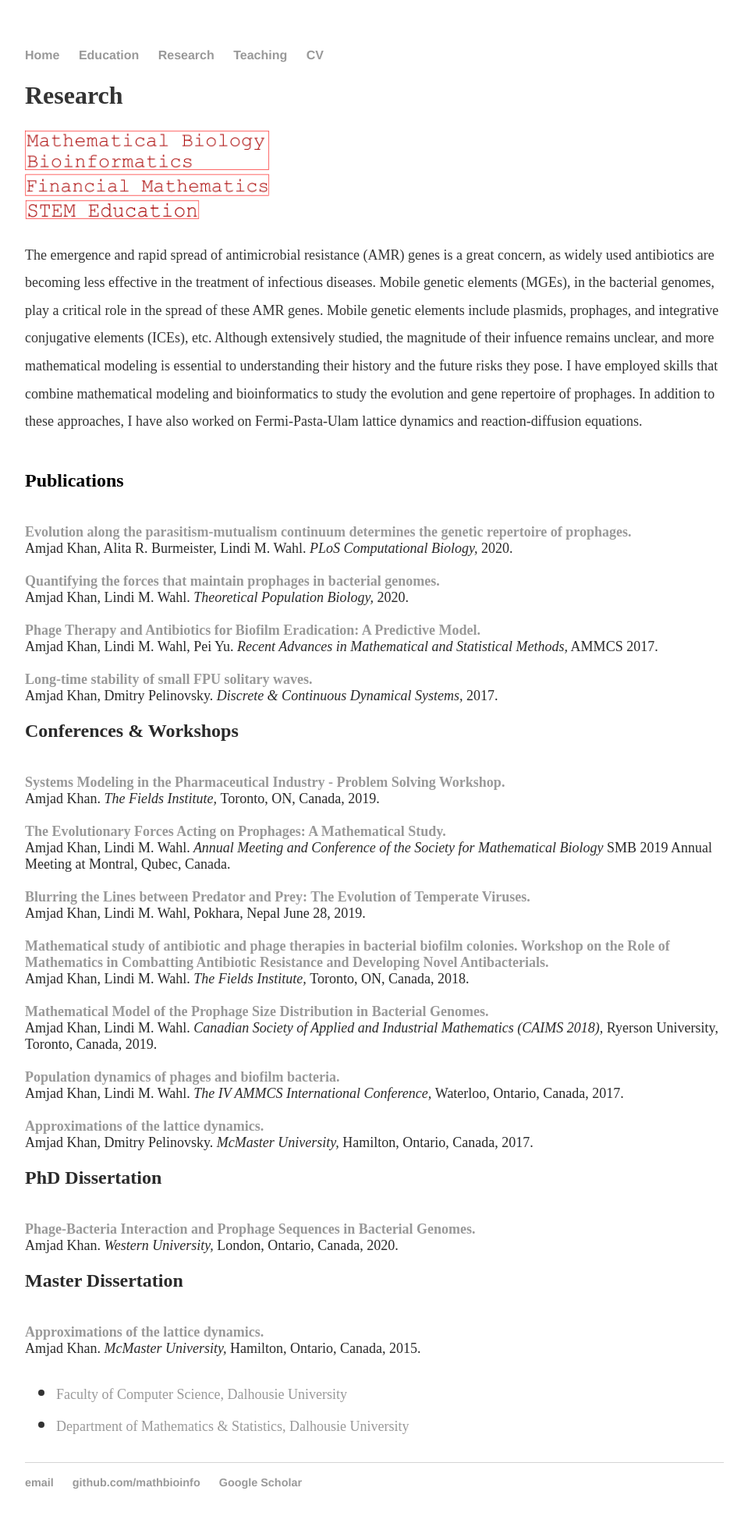
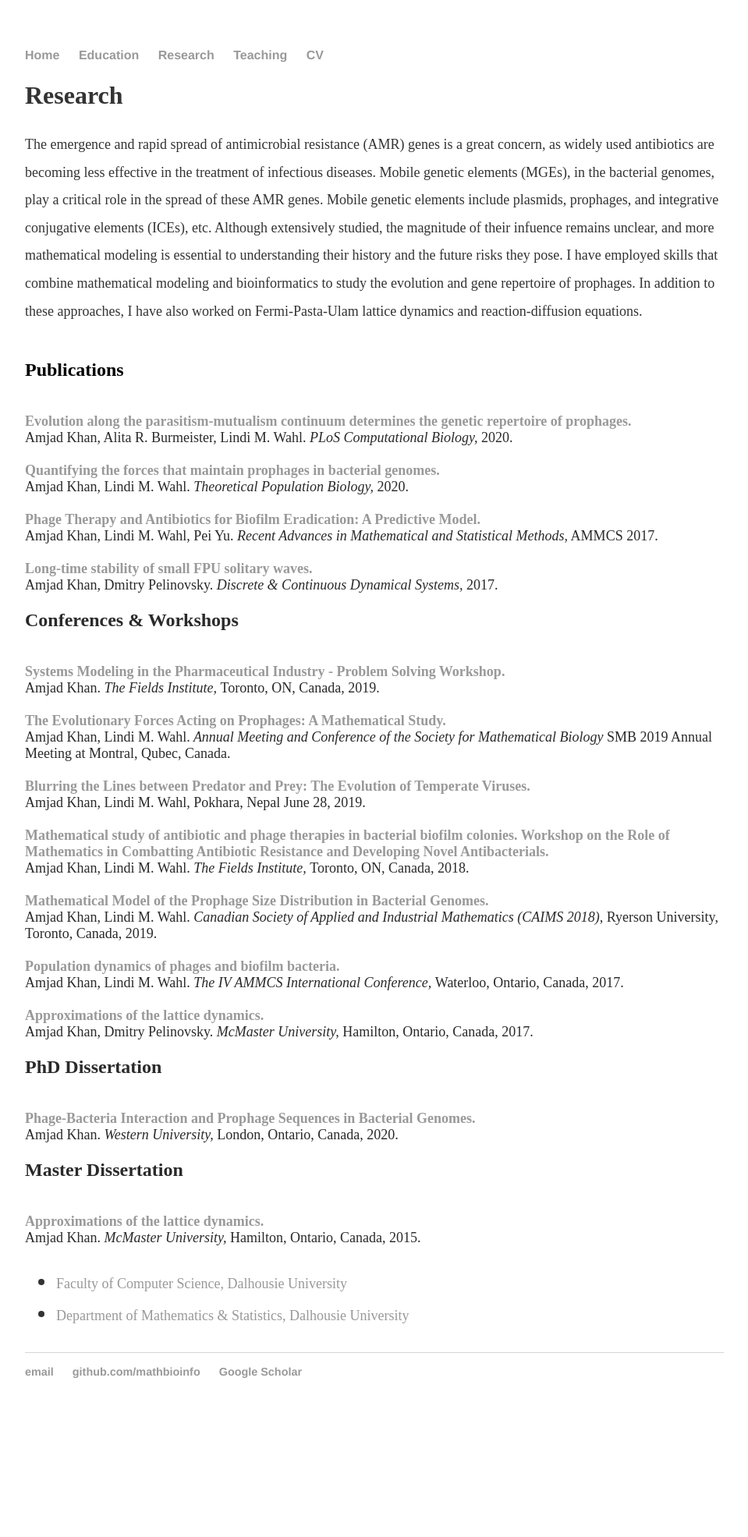
Before and after one commit to MathBioInfo/amjadkhan, a Jekyll site: the page built from Research/index.html, in a window 1280 px wide. Shown: the whole page at 78% size, without its empty margins (160-1119 px from the left). Built offline with Jekyll 4.4.1, drawn with Linux system fonts in a browser that asks for light colours; after the commit the page ends 1829 px from its top, so only the background shows below that.

Commit message:
Update index.html

```diff
--- a/Research/index.html
+++ b/Research/index.html
@@ -11,7 +11,7 @@
 
 <body><div class="container">
 <div class="col-md-12 row">
-<div class="col-xs-4">
+<!--<div class="col-xs-4">
 	    <a href="#">
             <img src="../images/11.jpg"  width="35%" height="auto">
 	    </a>
@@ -26,7 +26,7 @@
 <div class="col-xs-4">
 	    <a href="#">
             <img src="../images/33.jpg"  width="25%" height="auto">
-	    </a>
+	    </a>-->
 </div>
 </div>
 </div>
```
